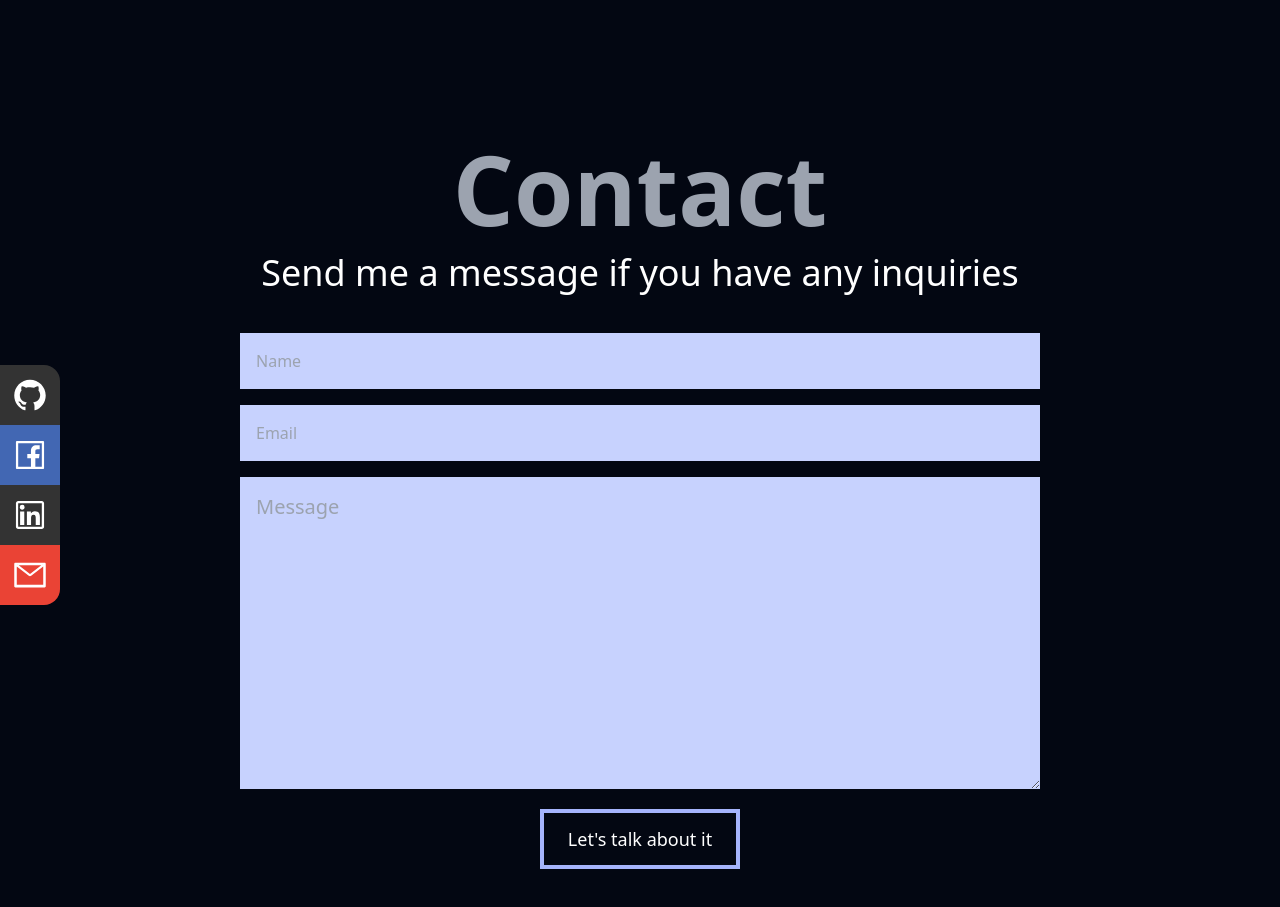
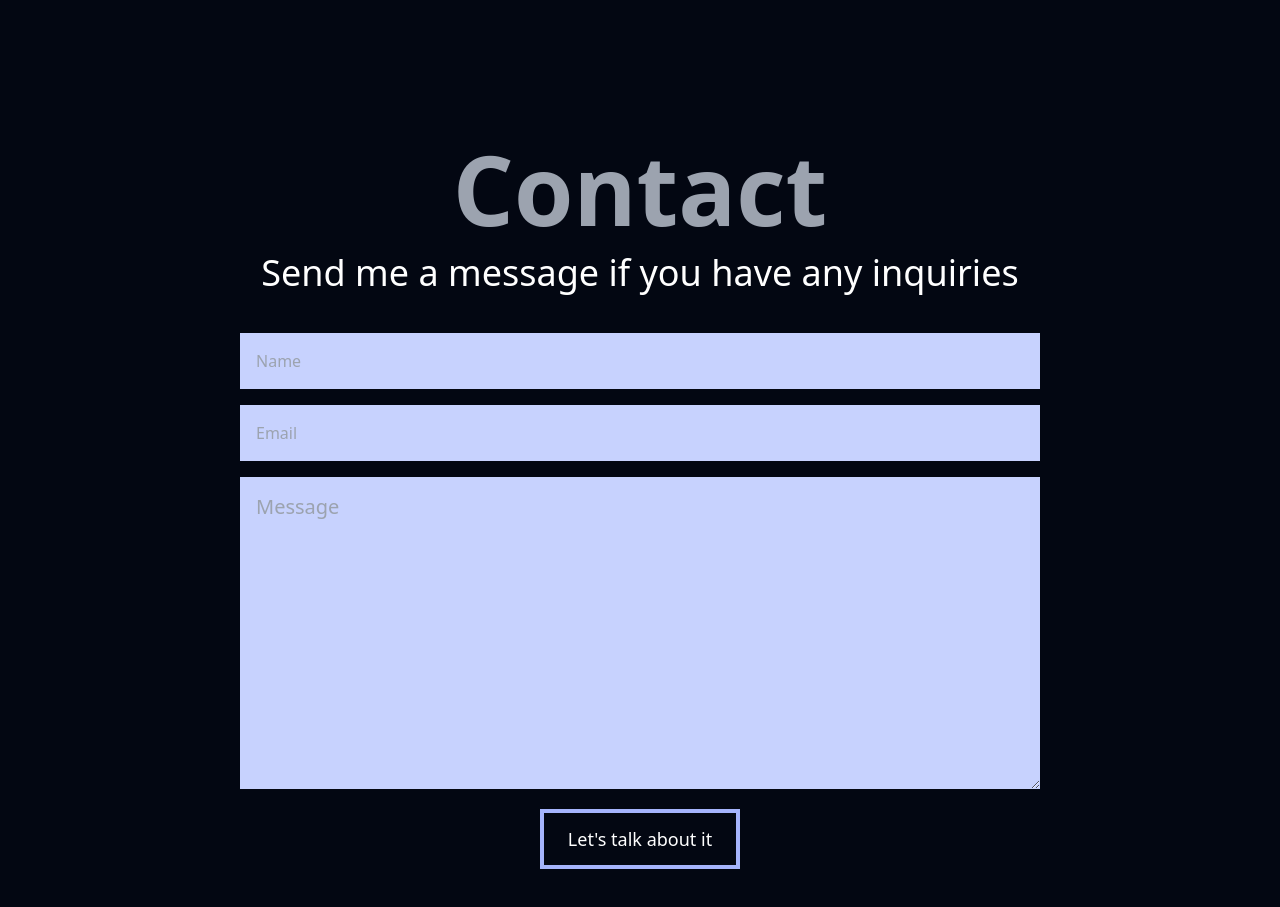
Before and after one commit to Deynnnyellll/dpm, a React (Create React App) app: page / in a window 1280 px wide. Shown: the part 2460-3367 px from the top of the page. Built offline with nearby package versions, Linux system fonts and the light colour scheme.

Commit message:
optimized contact navbar

```diff
--- a/src/components/Contact.jsx
+++ b/src/components/Contact.jsx
@@ -4,8 +4,8 @@ import Fade from 'react-reveal/Fade'
 
 const Contact = () => {
   return (
-    <Fade duration={1500}>
-      <div name="contact" className='text-white w-full h-screen mt-[150px]'>
+    <div name="contact" className='text-white w-full h-screen mt-[150px]'>
+      <Fade duration={1500}>
       <div className='flex justify-center items-center p-4'>
           <form method='POST' action="https://getform.io/f/1cf65667-2d94-4be1-92f9-e28afb33a240" className='flex flex-col text-center items-center'>
               <h1 className='md:text-8xl text-5xl font-bold text-gray-400'> Contact </h1>
@@ -16,6 +16,7 @@ const Contact = () => {
               <button type='onSubmit' className='border-4 border-indigo-300 p-2 md:p-3 mt-5 w-[200px] text-lg mb-5 ease-in-out duration-500 hover:bg-indigo-300 hover:rounded-md hover:text-slate-950 hover:font-semibold'> Let's talk about it </button>
           </form>
       </div>
+      </Fade>
 
       <div className='w-[300px] flex justify-center items-center text-4xl mx-auto md:flex-col md:absolute md:top-[30%] md:left-[-120px]'>
         <a href="https://github.com">
@@ -43,7 +44,6 @@ const Contact = () => {
         </a>
       </div>
     </div>
-    </Fade>
 
   )
 }
```
